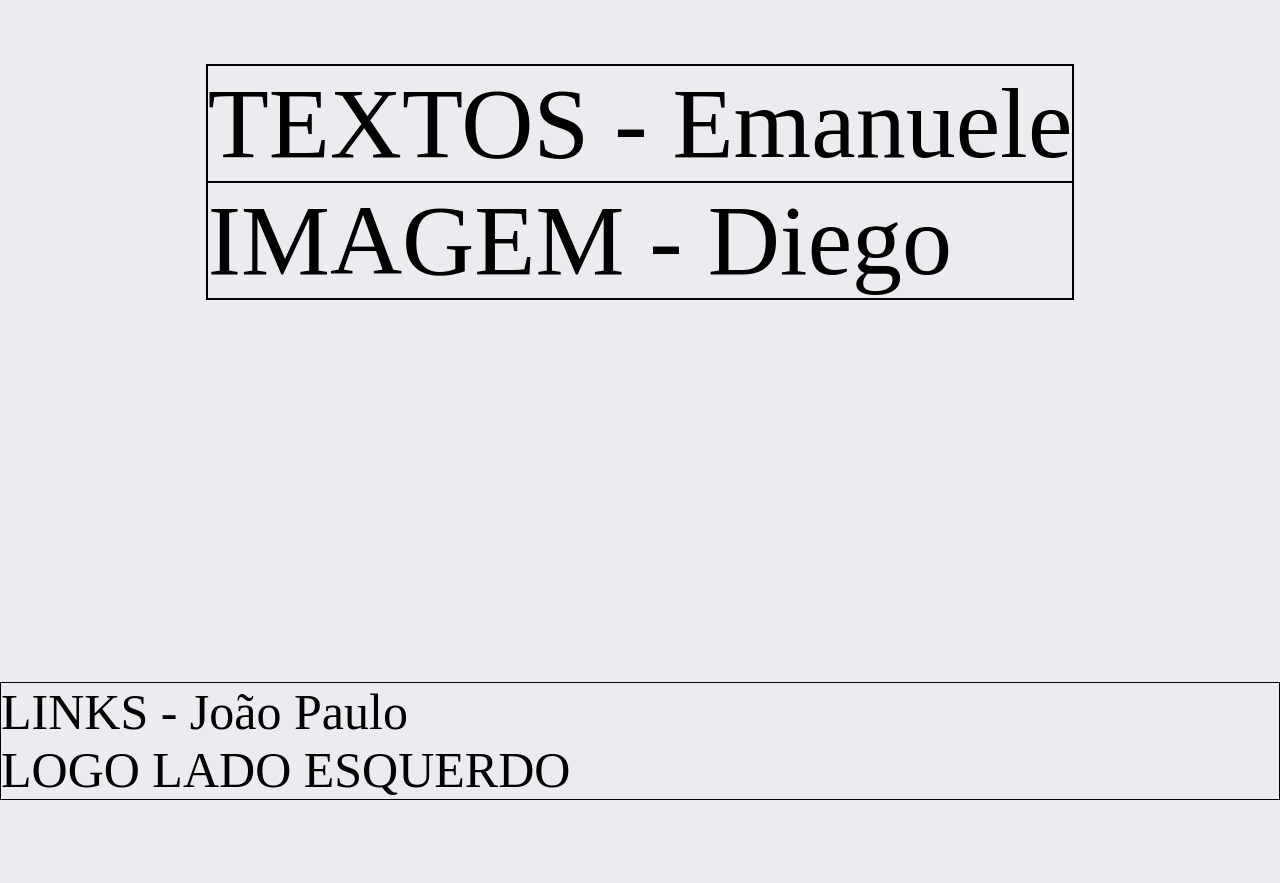
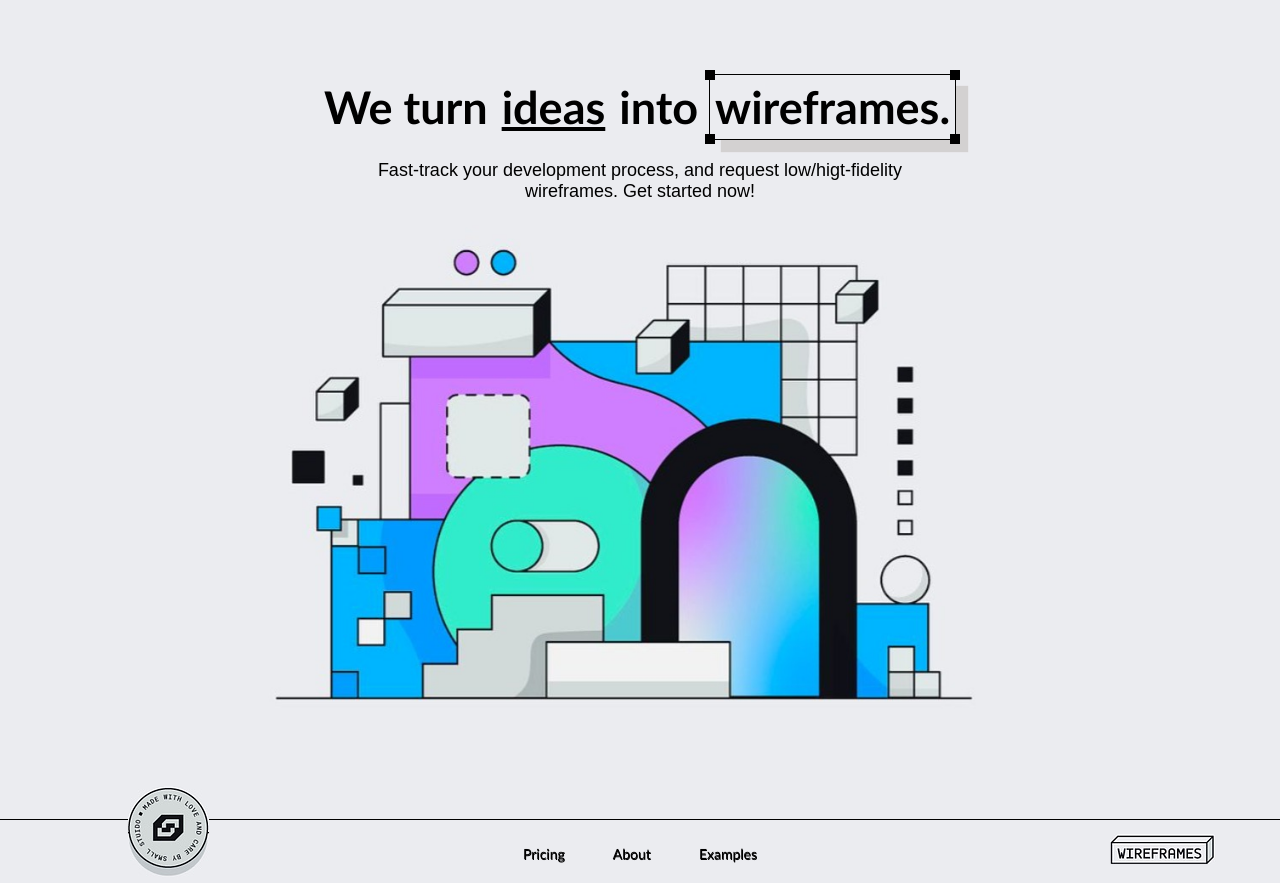
Before and after one commit to Leandro-Frota/landing-page-wireframe, a plain HTML site: page index.html in a window 1280 px wide. Before the commit the page ends 800 px from the top, so only its background shows below. Drawn offline with Linux system fonts and the light colour scheme.

Commit message:
Fiz os quadrados na borda da palavra wireframe

```diff
--- a/index.html
+++ b/index.html
@@ -10,14 +10,33 @@
 
 <body>
     <div class="container-content">
-    <main class="content">
-        <div class="content-text">TEXTOS - Emanuele</div>
-        <div class="content-image">IMAGEM - Diego</div>
-    </main>
+        <main class="content">
+            <div class="content-text">
+                <h1 class="title">We turn <span class="id">ideas</span> into <span class="wire"> wireframes.
+                        <span class="square-up-left"></span>
+                        <span class="square-up-right"></span>
+                        <span class="square-down-left"></span>
+                        <span class="square-down-right"></span>
+                    </span>
+                </h1>
+                <p class="subtitle">Fast-track your development process, and request low/higt-fidelity </br> wireframes.
+                    Get started now!</p>
+            </div>
+            <div class="content-image"><img src="src/img.jpeg" alt=""></div>
+        </main>
     </div>
     <footer class="footer">
-        <nav class="footer-nav-links">LINKS - João Paulo</nav>
-        <div class="footer-logo">LOGO LADO ESQUERDO</div>
+        <nav class="footer-nav">
+            <a href="#" class="footer-nav-link">Pricing</a>
+            <a href="#" class="footer-nav-link">About</a>
+            <a href="#" class="footer-nav-link">Examples</a>
+        </nav>
+        <div class="footer-logo">
+            <img src="./src/logo pagina.png" alt="logo da pagina">
+        </div>
+        <div class="wireframes-logo">
+            <img src="./src/wireframes.png" alt="wireframes">
+        </div>
     </footer>
 </body>
 
--- a/src/style.css
+++ b/src/style.css
@@ -1,10 +1,10 @@
-*{
+* {
     margin: 0;
     padding: 0;
     box-sizing: border-box;
 }
 
-body{
+body {
     width: 100vw;
     height: 100vh;
     background-color: #EBECF0;
@@ -12,36 +12,156 @@ body{
     flex-direction: column;
     justify-content: space-between;
     align-items: center;
+    font-family: 'Trebuchet MS', 'Lucida Sans Unicode', 'Lucida Grande', 'Lucida Sans', Arial, sans-serif;
 
 }
 
-.container-content{
+.container-content {
     display: flex;
     flex-direction: column;
     justify-content: center;
     align-items: center;
-    padding: 4rem 6rem 3rem 6rem;
+    padding: 4rem 6rem 1rem 6rem;
 }
 
-.content{
+.content {
     display: flex;
     flex-direction: column;
-    border: 1px solid black;
-}
-.content-text{
-    font-size: 100px;
-    border: 1px solid black;
+
 }
 
-.content-image{
-    font-size: 100px;
-    border: 1px solid black;
+.content-text {
+    position: relative;
+    text-align: center;
 }
 
-.footer{
-    width: 100%;
-    margin-top: 8rem;
-    border: 1px solid black;
-    font-size: 50px;
+.title {
+    font-size: 45px;
+
+    align-items: center;
+    padding: 16px;
+}
+
+.id {
+    border-radius: 2px;
+    text-decoration: underline;
+    border-color: black;
+    padding: 3px;
+}
+
+.wire {
+    position: relative;
+    content: '';
+    border-style: solid;
+    border-width: 1px;
+    padding: 5px;
+    box-shadow: 12px 12px 1px #d3d1d1;
+}
+
+.after {
+    content: '';
+}
+
+.square-up-left {
+    position: absolute;
+    width: 10px;
+    height: 10px;
+    border: 5px solid black;
+    top: -5px;
+    left: -5px;
 
 }
+
+.square-up-right {
+    position: absolute;
+    width: 10px;
+    height: 10px;
+    border: 5px solid black;
+    top: -5px;
+    right: -5px;
+
+}
+
+.square-down-left {
+    position: absolute;
+    width: 10px;
+    height: 10px;
+    border: 5px solid black;
+    bottom: -5px;
+    left: -5px;
+
+}
+
+.square-down-right {
+    position: absolute;
+    width: 10px;
+    height: 10px;
+    border: 5px solid black;
+    bottom: -5px;
+    right: -5px;
+
+}
+
+.subtitle {
+    font-size: 18px;
+    font-family: Arial, Helvetica, sans-serif;
+    padding: 10px;
+    text-align: center;
+    display: flex;
+    justify-content: center;
+}
+
+.content-image {
+    display: flex;
+    justify-content: center;
+}
+
+.content-image img {
+    width: 85%;
+
+
+}
+
+.footer {
+    width: 100%;
+    height: 4rem;
+    margin-top: 2rem;
+    border-top: 1px solid black;
+    position: relative;
+
+
+
+}
+
+.footer-nav {
+    display: flex;
+    justify-content: center;
+    gap: 3rem;
+    margin: 25px 25px 32px 25px;
+
+}
+
+.footer-nav-link {
+    font-size: 14px;
+    text-decoration: none;
+    color: black;
+    text-shadow: 0.5px 1px;
+
+}
+
+a:hover {
+    color: blue;
+}
+
+.footer-logo {
+    position: absolute;
+    left: 8rem;
+    bottom: 0rem;
+
+}
+
+.wireframes-logo {
+    position: absolute;
+    right: 4rem;
+    bottom: 1rem;
+}
```
Also changed, not shown: src/img.jpeg (added), src/logo pagina.png (added), src/wireframes.png (added).
